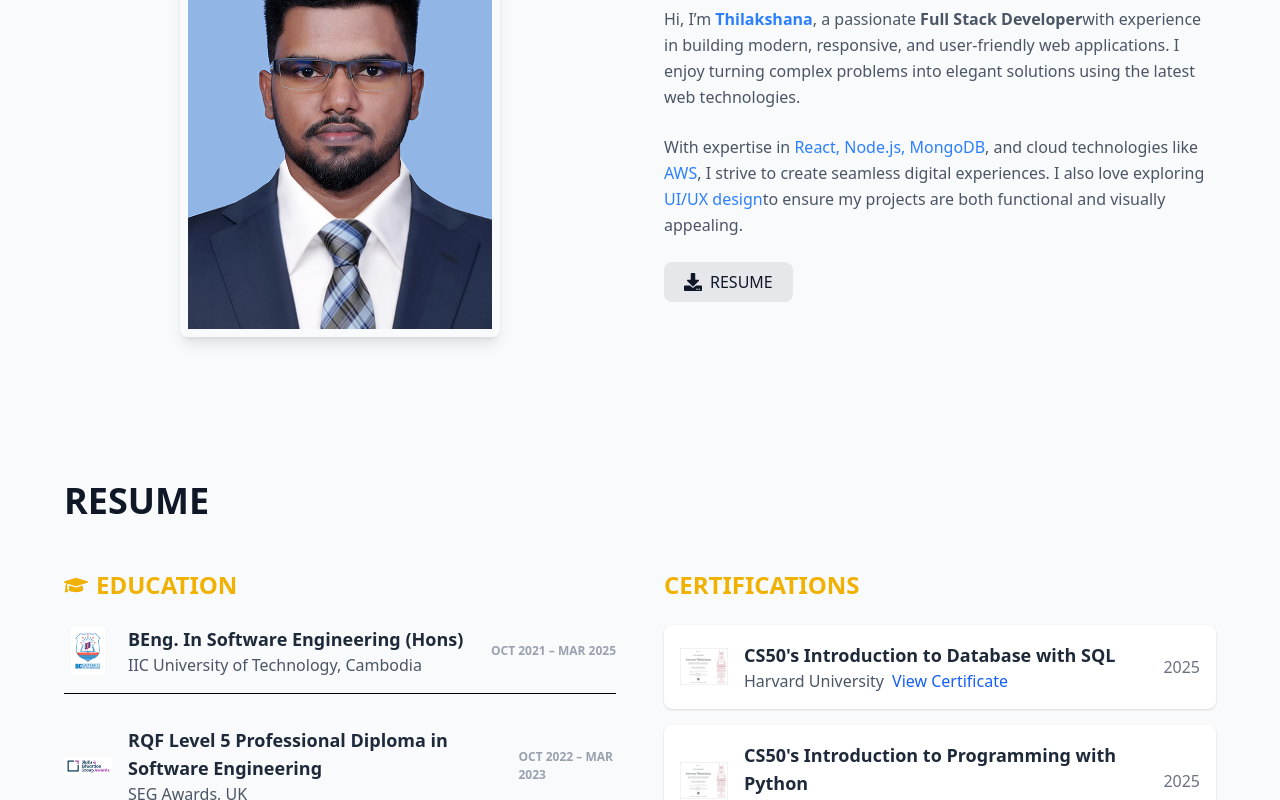
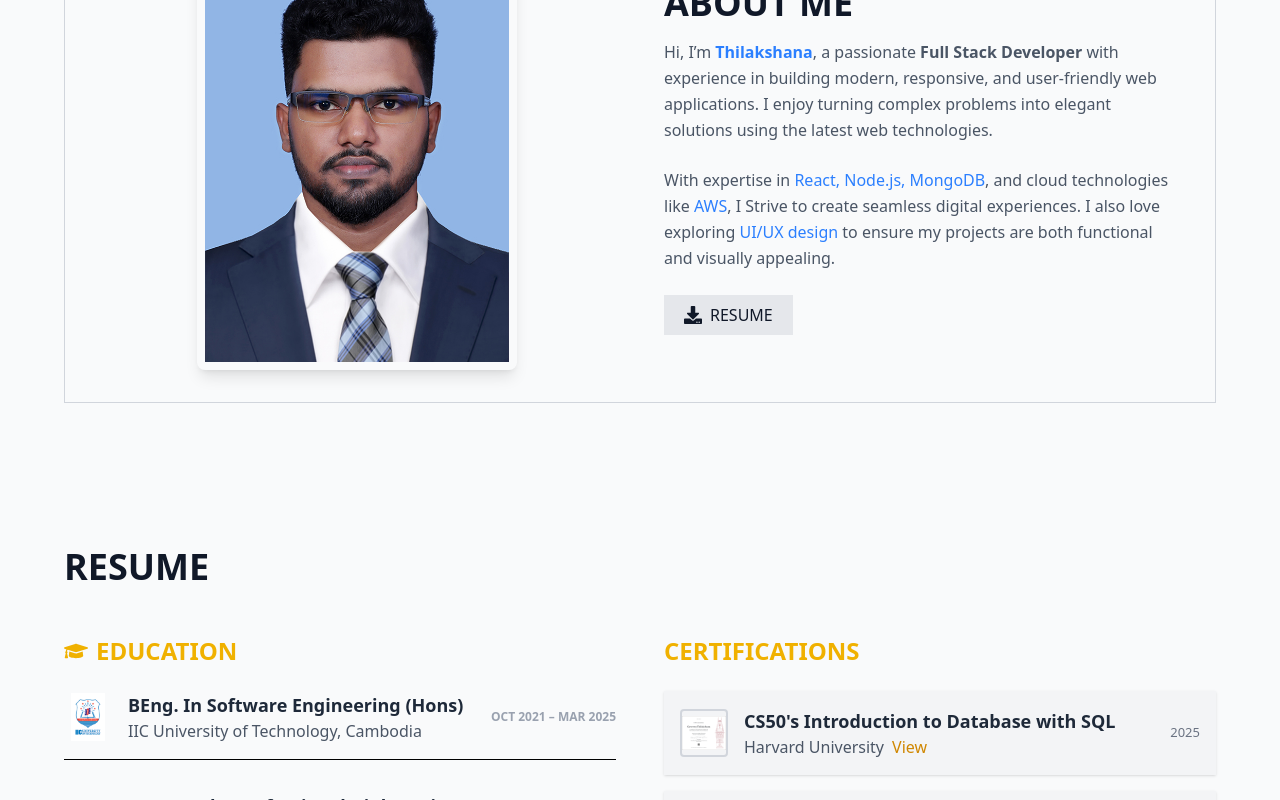
Before and after one commit to gthilakshana/thilakshana, a React (Vite) app: page / in a window 1280 px wide. Shown: the part 980-1780 px from the top of the page. Built offline with nearby package versions, Linux system fonts and the light colour scheme.

Commit message:
skills section updated

```diff
--- a/src/App.jsx
+++ b/src/App.jsx
@@ -12,11 +12,13 @@ function App() {
     <>
 
       <BrowserRouter>
-        <Routes>
-          <Route path='/' element={<Home />} />
-          <Route path='/login' element={<LoginPage />} />
-          <Route path='/*' element={<NotFound />} />
-        </Routes>
+        <div className='w-full h-[100vh]'>
+          <Routes>
+            <Route path='/' element={<Home />} />
+            <Route path='/login' element={<LoginPage />} />
+            <Route path='/*' element={<NotFound />} />
+          </Routes>
+        </div>
       </BrowserRouter>
 
     </>
--- a/src/components/about.jsx
+++ b/src/components/about.jsx
@@ -4,7 +4,7 @@ import { FaDownload } from "react-icons/fa";
 export default function About() {
     return (
         <section id="about" className="bg-gray-50 py-16 px-6 md:px-16 ">
-            <div className="max-w-6xl mx-auto grid md:grid-cols-2 gap-12 items-center">
+            <div className="max-w-6xl mx-auto grid md:grid-cols-2 gap-12 items-center border border-gray-300 p-8">
 
                 {/* Left Side - Image */}
                 <div className="flex justify-center items-center">
@@ -17,12 +17,12 @@ export default function About() {
 
                 {/* Right Side - Text */}
                 <div className="text-center md:text-left">
-                    <h2 className="text-3xl md:text-4xl font-bold uppercase text-gray-900 mb-4">
+                    <h2 className="text-3xl md:text-4xl font-bold uppercase text-gray-900 mb-4 ">
                         About Me
                     </h2>
                     <p className="text-gray-600 leading-relaxed mb-6">
                         Hi, I’m <span className="font-semibold text-blue-500">Thilakshana</span>,
-                        a passionate <span className="font-semibold">Full Stack Developer</span>
+                        a passionate <span className="font-semibold">Full Stack Developer </span>
                         with experience in building modern, responsive, and user-friendly web applications.
                         I enjoy turning complex problems into elegant solutions using the latest web technologies.
                     </p>
@@ -30,8 +30,8 @@ export default function About() {
                     <p className="text-gray-600 leading-relaxed mb-6">
                         With expertise in <span className="text-blue-500">React, Node.js, MongoDB</span>,
                         and cloud technologies like <span className="text-blue-500">AWS</span>,
-                        I strive to create seamless digital experiences.
-                        I also love exploring <span className="text-blue-500">UI/UX design</span>
+                        I Strive to create seamless digital experiences.
+                        I also love exploring <span className="text-blue-500">UI/UX design </span>
                         to ensure my projects are both functional and visually appealing.
                     </p>
 
@@ -41,7 +41,7 @@ export default function About() {
                         target="_blank"
                         rel="noopener noreferrer"
                         className="inline-flex items-center gap-2 px-5 py-2 uppercase
-             rounded-lg bg-gray-200 text-gray-900 font-medium
+              bg-gray-200 text-gray-900 font-medium
               hover:scale-105 active:scale-95
              transition-transform duration-300 ease-in-out"
                     >
--- a/src/components/header.jsx
+++ b/src/components/header.jsx
@@ -77,7 +77,7 @@ export default function Header() {
                             key={section.name}
                             className={`cursor-pointer py-3 px-3 flex items-center justify-center gap-2 transition-colors duration-300 ${activeSection === section.name
                                 ? "bg-gray-800 text-white"
-                                : "bg-transparent text-white hover:bg-gray-700 hover:text-yellow-400"
+                                : "bg-transparent text-white hover:bg-gray-700 hover:text-yellow-300"
                                 }`}
                             onClick={() => handleScroll(section.name)}
                         >
@@ -87,7 +87,7 @@ export default function Header() {
                     ))}
 
                     <div
-                        className="p-2 text-white text-[18px] hover:text-yellow-400 transition-colors cursor-pointer border-2 border-gray-500 "
+                        className="p-2 text-white text-[18px] hover:text-yellow-300 transition-colors cursor-pointer border-2 border-gray-500 "
                         onClick={goToLogin}
                     >
                         <FaUser />
--- a/src/components/projects.jsx
+++ b/src/components/projects.jsx
@@ -24,7 +24,7 @@ export default function Projects() {
                     href="https://github.com/gthilakshana"
                     target="_blank"
                     rel="noopener noreferrer"
-                    className="px-4 py-1.5 sm:px-5 sm:py-2 rounded-lg bg-gray-200 text-gray-900 font-medium shadow-md hover:bg-gray-300 hover:scale-105 active:scale-95 transition-transform duration-300 ease-in-out flex items-center gap-1 sm:gap-2 text-sm sm:text-base"
+                    className="px-4 py-1.5 sm:px-5 sm:py-2 bg-gray-100 text-gray-900 font-medium shadow-md hover:bg-gray-200 hover:scale-105 active:scale-95 transition-transform duration-300 ease-in-out flex items-center gap-1 sm:gap-2 text-sm sm:text-base"
                 >
                     <FaGithub className="text-sm sm:text-lg" />
                     GitHub
--- a/src/components/resume.jsx
+++ b/src/components/resume.jsx
@@ -9,6 +9,7 @@ export default function Resume() {
     const [currentIndex, setCurrentIndex] = useState(0);
 
     const certifications = [
+        // { title: "C++ ", org: "LSEG", year: "2025", link: "", img: "" },
         { title: "CS50's Introduction to Database with SQL", org: "Harvard University", year: "2025", link: "https://certificates.cs50.io/b6832460-efea-41e4-ac1e-950300e93c1c.pdf?size=letter", img: "CS50_SQL.png" },
         { title: "CS50's Introduction to Programming with Python", org: "Harvard University", year: "2025", link: "https://certificates.cs50.io/3dbc26fe-3967-4c39-902e-52639810aa77.pdf?size=letter", img: "CS50_Python.png" },
         { title: "AWSome Day Online Conference", org: "Amazon Web Services (AWS)", year: "2023", link: "", img: "aws.jpg" },
@@ -69,7 +70,7 @@ export default function Resume() {
                             {(showMore ? certifications : certifications.slice(0, 2)).map((cert, i) => (
                                 <div
                                     key={i}
-                                    className="flex justify-between items-center bg-white p-4 rounded-lg shadow hover:shadow-lg transition hover:bg-gray-50 group"
+                                    className="flex justify-between items-center bg-gray-100 p-4 shadow hover:shadow-lg transition hover:bg-gray-50 group"
                                 >
 
                                     <div
@@ -79,8 +80,8 @@ export default function Resume() {
                                             setZoomed(true);
                                         }}
                                     >
-                                        <img src={cert.img} alt={cert.title} className="w-12 h-12 object-contain rounded" />
-                                        <div className="absolute inset-0 bg-black/0 group-hover:bg-black/30 flex items-center justify-center transition duration-300 rounded">
+                                        <img src={cert.img} alt={cert.title} className="w-12 h-12 object-contain rounded border-2 border-gray-300" />
+                                        <div className="absolute inset-0 bg-black/0 group-hover:bg-black/30 flex items-center justify-center transition duration-300">
                                             <FiSearch className="text-gary-600 text-xl opacity-0 group-hover:opacity-100 transition duration-300" />
                                         </div>
                                     </div>
@@ -97,14 +98,14 @@ export default function Resume() {
                                                 href={cert.link}
                                                 target="_blank"
                                                 rel="noopener noreferrer"
-                                                className="text-[14px] lg:text-[16px] text-blue-600 hover:underline transition "
+                                                className="text-[14px] lg:text-[16px] text-yellow-600 hover:underline transition "
                                             >
-                                                View Certificate
+                                                View
                                             </a>
                                         </div>
                                     </div>
 
-                                    <span className="text-gray-500">{cert.year}</span>
+                                    <span className="text-gray-500 text-[13px]">{cert.year}</span>
                                 </div>
                             ))}
 
```
Also changed, not shown: src/components/contact.jsx (+7 -8 lines), src/components/footer.jsx (+5 -5 lines), src/components/skills.jsx (+11 -2 lines).
